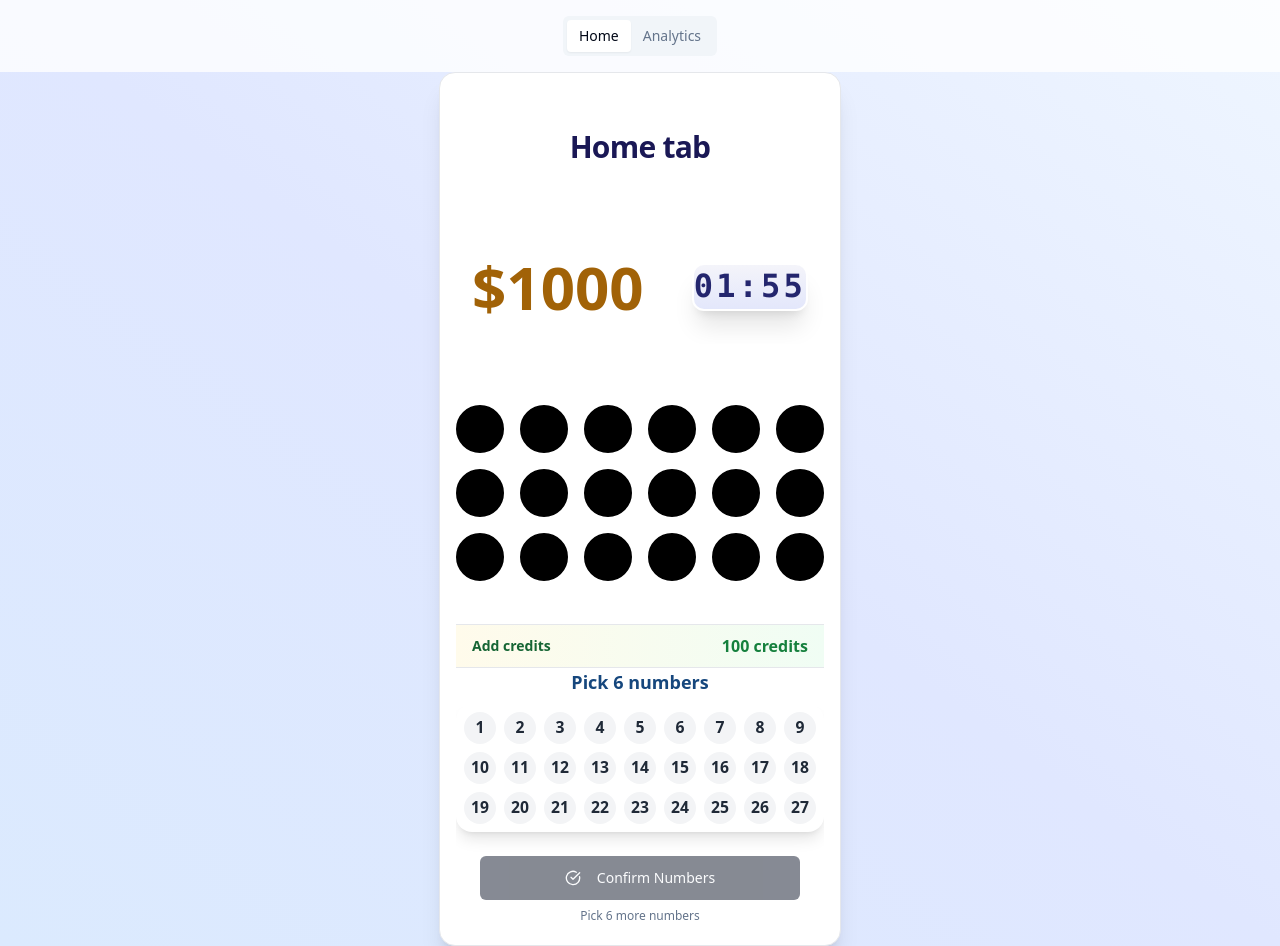
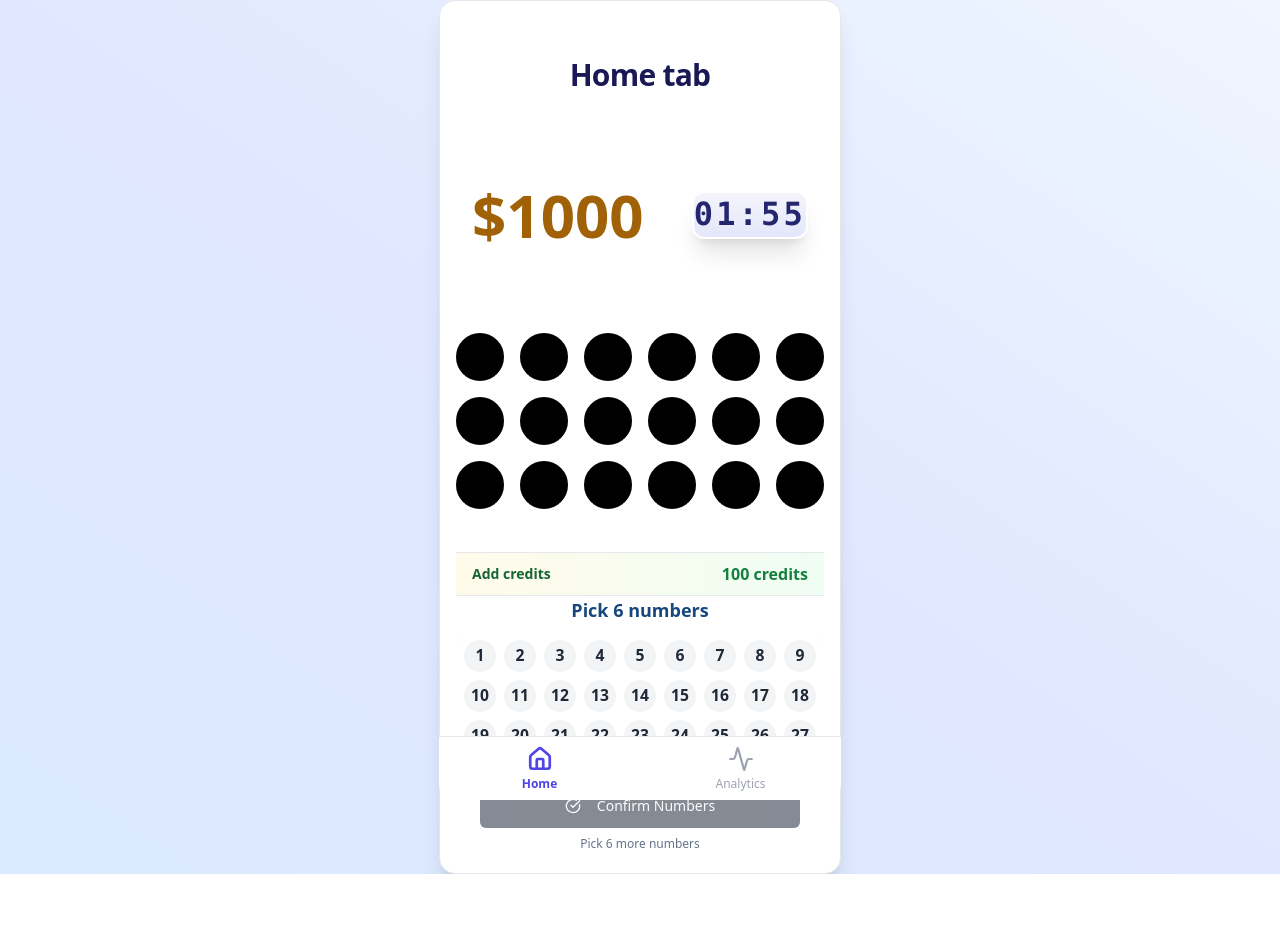
Before and after one commit to singhianand23045/grhf-teko, a React (Vite) app: page / in a window 1280 px wide. After the commit the page ends 874 px from the top, so only its background shows below. Built offline with nearby package versions, Linux system fonts and the light colour scheme.

Commit message:
feat: Implement bottom navigation
Move the tab navigation to the bottom of the app, similar to iOS apps.

```diff
--- a/src/components/MainTabs.tsx
+++ b/src/components/MainTabs.tsx
@@ -1,38 +1,66 @@
 
-import { Tabs, TabsList, TabsTrigger } from "@/components/ui/tabs";
 import { useLocation, useNavigate } from "react-router-dom";
+import { Home, Activity } from "lucide-react";
 
 const TABS = [
-  { value: "home", label: "Home", path: "/" },
-  { value: "analytics", label: "Analytics", path: "/analytics" },
+  {
+    value: "home",
+    label: "Home",
+    path: "/",
+    icon: Home,
+  },
+  {
+    value: "analytics",
+    label: "Analytics",
+    path: "/analytics",
+    icon: Activity,
+  },
 ];
 
 export default function MainTabs() {
   const location = useLocation();
   const navigate = useNavigate();
 
-  // Find which tab is currently active
   const activeTab =
     TABS.find((tab) =>
-      tab.path === "/" ? location.pathname === "/" : location.pathname.startsWith(tab.path),
+      tab.path === "/" ? location.pathname === "/" : location.pathname.startsWith(tab.path)
     )?.value || "home";
+
   return (
-    <div className="w-full flex justify-center py-4 bg-white/80 z-10">
-      <Tabs value={activeTab}>
-        <TabsList>
-          {TABS.map((tab) => (
-            <TabsTrigger
-              key={tab.value}
-              value={tab.value}
-              onClick={() => {
-                if (location.pathname !== tab.path) navigate(tab.path);
-              }}
-            >
-              {tab.label}
-            </TabsTrigger>
-          ))}
-        </TabsList>
-      </Tabs>
-    </div>
+    <nav
+      className="fixed bottom-0 left-1/2 -translate-x-1/2 w-[402px] max-w-full z-30 bg-white border-t border-gray-200 rounded-b-2xl h-16 flex items-center"
+      style={{}}
+    >
+      <ul className="flex w-full justify-around items-center">
+        {TABS.map((tab) => {
+          const Icon = tab.icon;
+          const isActive = activeTab === tab.value;
+          return (
+            <li key={tab.value} className="flex-1">
+              <button
+                className={`flex flex-col items-center justify-center w-full h-full py-1.5 transition text-xs ${
+                  isActive
+                    ? "text-indigo-600 font-semibold"
+                    : "text-gray-400 hover:text-indigo-500"
+                }`}
+                aria-label={tab.label}
+                onClick={() => {
+                  if (location.pathname !== tab.path) navigate(tab.path);
+                }}
+              >
+                <Icon
+                  size={26}
+                  className={`mb-1 transition ${
+                    isActive ? "text-indigo-600" : "text-gray-400"
+                  }`}
+                  strokeWidth={isActive ? 2.5 : 2}
+                />
+                {tab.label}
+              </button>
+            </li>
+          );
+        })}
+      </ul>
+    </nav>
   );
 }
--- a/src/pages/Analytics.tsx
+++ b/src/pages/Analytics.tsx
@@ -1,4 +1,3 @@
-
 import { useState, useRef, useEffect } from "react";
 import { Button } from "@/components/ui/button";
 import { Textarea } from "@/components/ui/textarea";
@@ -119,17 +118,27 @@ function AnalyticChat() {
   );
 }
 
+import MainTabs from "@/components/MainTabs";
+
 export default function AnalyticsPage() {
   return (
-    <div className="min-h-screen flex flex-col bg-gradient-to-tr from-blue-100 via-indigo-100 to-blue-50">
-      <MainTabs />
-      <main className="flex flex-col flex-1 items-center">
-        <h1 className="text-3xl font-bold mt-4 mb-1 text-slate-700">Analytics Agent Chat</h1>
-        <span className="text-gray-500 mb-3 text-sm">Ask about draw stats, frequency, streaks, and more.</span>
-        <AnalyticChat />
-      </main>
+    <div className="min-h-screen flex flex-col bg-gradient-to-tr from-blue-100 via-indigo-100 to-blue-50 items-center justify-center">
+      <div
+        className="relative flex flex-col items-center justify-center shadow-xl rounded-2xl border border-gray-200 bg-white overflow-hidden"
+        style={{
+          width: 402,
+          height: 874,
+          maxWidth: 402,
+          maxHeight: 874,
+        }}
+      >
+        <main className="flex flex-col flex-1 items-center w-full px-2 py-8 h-full pb-24">
+          <h1 className="text-3xl font-bold mt-4 mb-1 text-slate-700">Analytics Agent Chat</h1>
+          <span className="text-gray-500 mb-3 text-sm">Ask about draw stats, frequency, streaks, and more.</span>
+          <AnalyticChat />
+        </main>
+        <MainTabs />
+      </div>
     </div>
   );
 }
-
-import MainTabs from "@/components/MainTabs";
--- a/src/pages/Index.tsx
+++ b/src/pages/Index.tsx
@@ -1,15 +1,13 @@
+
 import { TimerProvider, useTimer } from "@/features/timer/timer-context";
 import TimerDisplay from "@/features/timer/TimerDisplay";
 import { NumberSelectionProvider } from "@/features/number-select/NumberSelectionContext";
 import { WalletProvider } from "@/features/wallet/WalletContext";
 import { JackpotProvider } from "@/features/jackpot/JackpotContext";
-// Get logical dimensions
 const LOGICAL_WIDTH = 402;  // iPhone 16 Pro logical width
 const LOGICAL_HEIGHT = 874; // iPhone 16 Pro logical height
 
-// Helper component to handle wallet history conditionally
 function ConditionalWalletHistory() {
-  // This provider hook must be inside the TimerProvider tree!
   const { state } = useTimer();
   if (state === "REVEAL" || state === "COMPLETE") {
     return null;
@@ -20,13 +18,11 @@ function ConditionalWalletHistory() {
     </div>
   );
 }
-import { Link } from "react-router-dom";
 import MainTabs from "@/components/MainTabs";
 
 const Index = () => {
   return (
     <div className="min-h-screen min-w-full flex flex-col items-center justify-center bg-gradient-to-tr from-blue-100 via-indigo-100 to-blue-50">
-      <MainTabs />
       <div
         className="relative flex flex-col items-center justify-center shadow-xl rounded-2xl border border-gray-200 bg-white overflow-hidden"
         style={{
@@ -36,17 +32,18 @@ const Index = () => {
           maxHeight: LOGICAL_HEIGHT,
         }}
       >
-        {/* Heading is now Home Tab */}
         <JackpotProvider>
           <WalletProvider>
             <TimerProvider>
               <NumberSelectionProvider>
-                <main className="flex flex-col w-full items-center px-4 py-8 h-full">
+                <main className="flex flex-col w-full items-center px-4 py-8 h-full pb-24">
                   <h1 className="font-extrabold tracking-tight text-3xl mb-12 mt-6 text-[#1a1855]">
                     Home tab
                   </h1>
                   <TimerDisplay />
                 </main>
+                {/* Bottom Tabs */}
+                <MainTabs />
               </NumberSelectionProvider>
             </TimerProvider>
           </WalletProvider>
```
